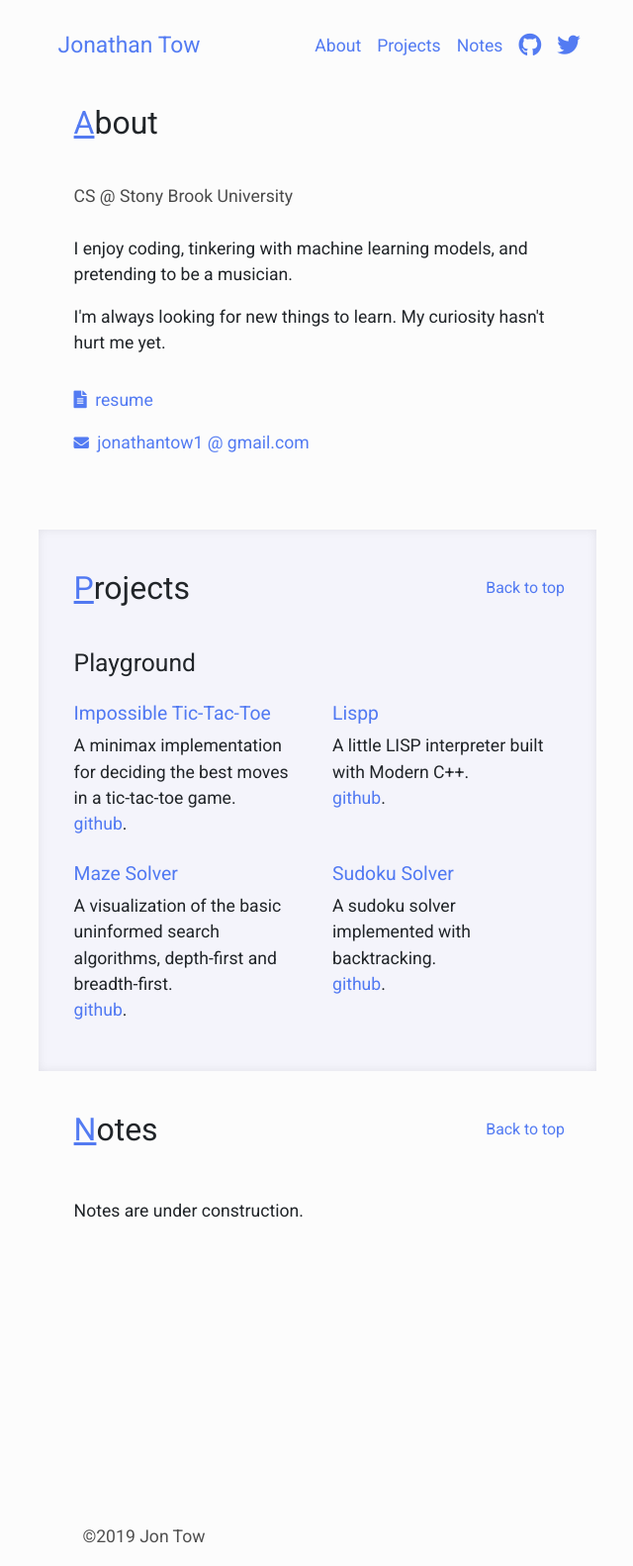
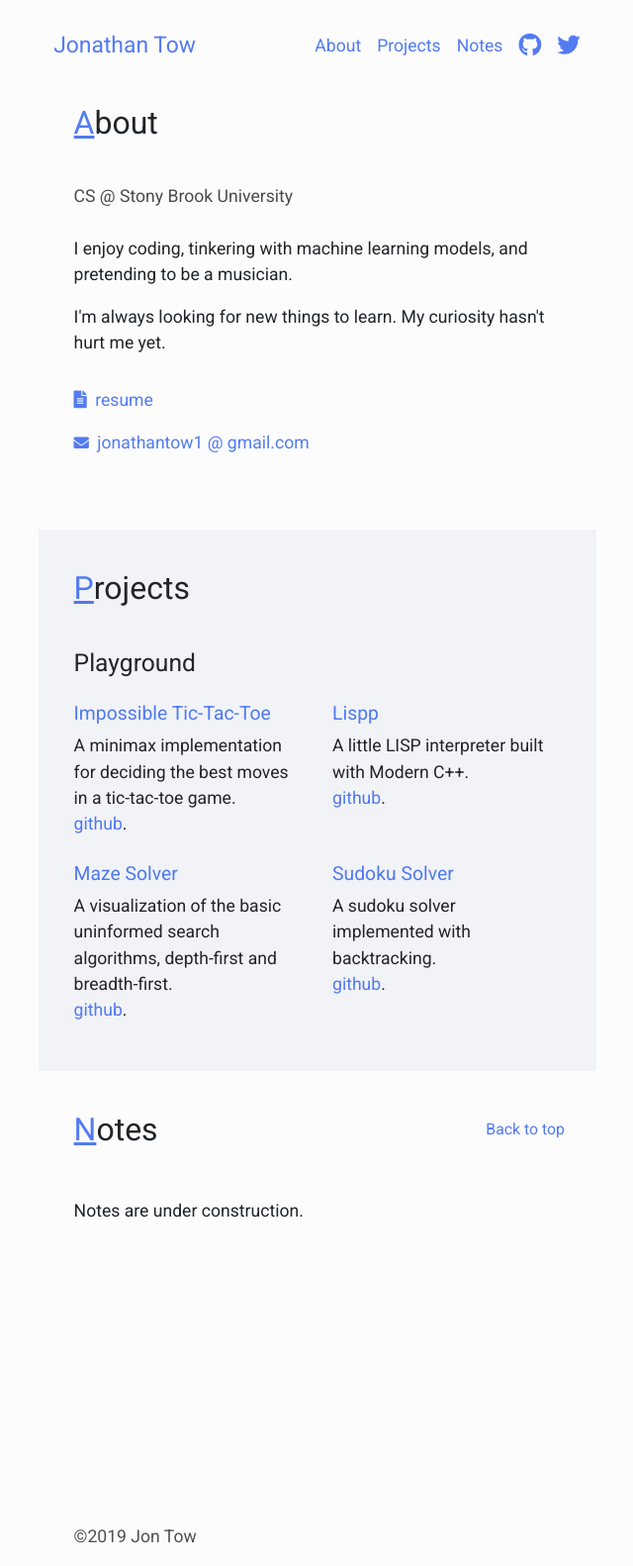
Before and after one commit to jon-tow/jon-tow.github.io, a Jekyll site: the page built from index.html, in a window 1280 px wide. Shown: the whole page at 99% size, without its empty margins (319-959 px from the left). Built offline with Jekyll 4.4.1, drawn with Linux system fonts in a browser that asks for light colours.

Commit message:
fix footer padding

```diff
--- a/_includes/_sections/projects.html
+++ b/_includes/_sections/projects.html
@@ -1,11 +1,10 @@
-<section class="pt-3 pb-3" style="background-color:rgb(244, 244, 251);" id="project">
+<section class="pt-3 pb-3" id="project">
 
   <!-- Section Title Row -->
   <div class="section-header pt-2 pb-2" >
     <h2 class="section-h2">
       <p>Projects</p>
     </h2>
-    <a href="#nav" class="top-link"> Back to top </a>
   </div>
 
   <div class="section-content pb-3" style="">
--- a/css/main.css
+++ b/css/main.css
@@ -4,7 +4,7 @@
     --main-white: #FCFCFC;
     --black: #505050;
     --light-black: rgb(75, 75, 75);
-    --bg: #F2F6F9;
+    --bg: rgba(240, 242, 247, 0.918);
   /* Global Styles */
     --box-shadow: rgba(0, 0, 0, 0) 1px 0px 8px;
     --inner-left-align: .9em;
@@ -119,8 +119,8 @@ header a {
 /* Nav Styling */
 .navbar {
     width: 100%;
-    padding: 0.5em 0 0.5em 1.75em;
-
+    padding: 0.5em 0 0.5em 1.5em;
+    background-color: var(--main-white);
 }
 
 .navbar-nav {
@@ -155,6 +155,7 @@ section {
   height: auto;
   min-height: 26em;
   flex: 1 1 auto;
+
 }
 
 .section-header {
@@ -223,9 +224,7 @@ blockquote {
 }
 
 #project {
-  -moz-box-shadow:    inset 0 0 8px rgba(62, 62, 62, 0.105);
-  -webkit-box-shadow: inset 0 0 8px rgba(62, 62, 62, 0.105);
-  box-shadow: inset 0 0 8px rgba(62, 62, 62, 0.105);
+  background-color: var(--bg);
 }
 
 /* About Styling */
@@ -269,7 +268,7 @@ footer {
   justify-content: center;
   font-size: 1em;
   font-weight: 300;
-padding-left: 2.5em;
+  padding-left: 2em;
 }
 /*------------*/
 
```
